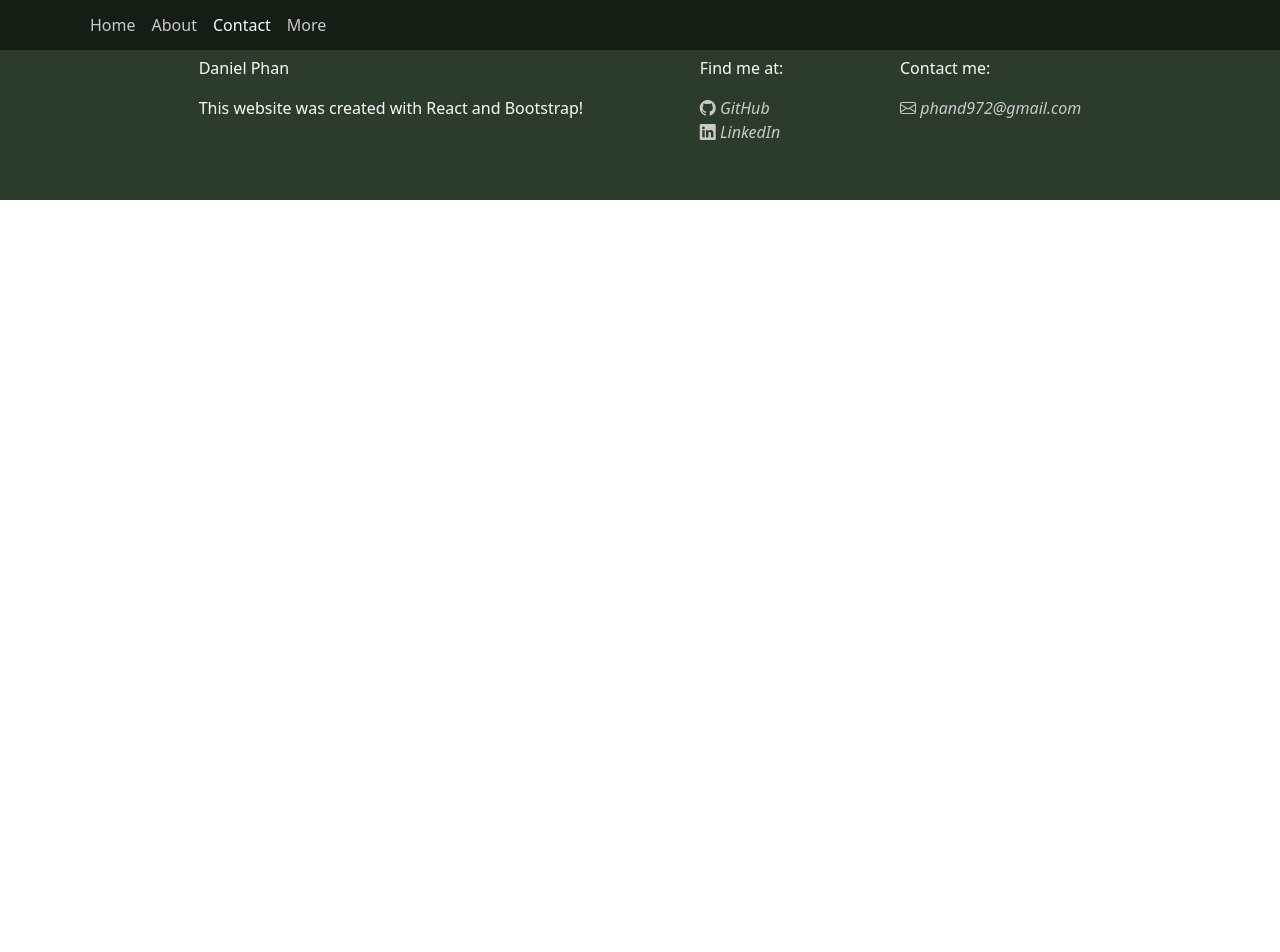
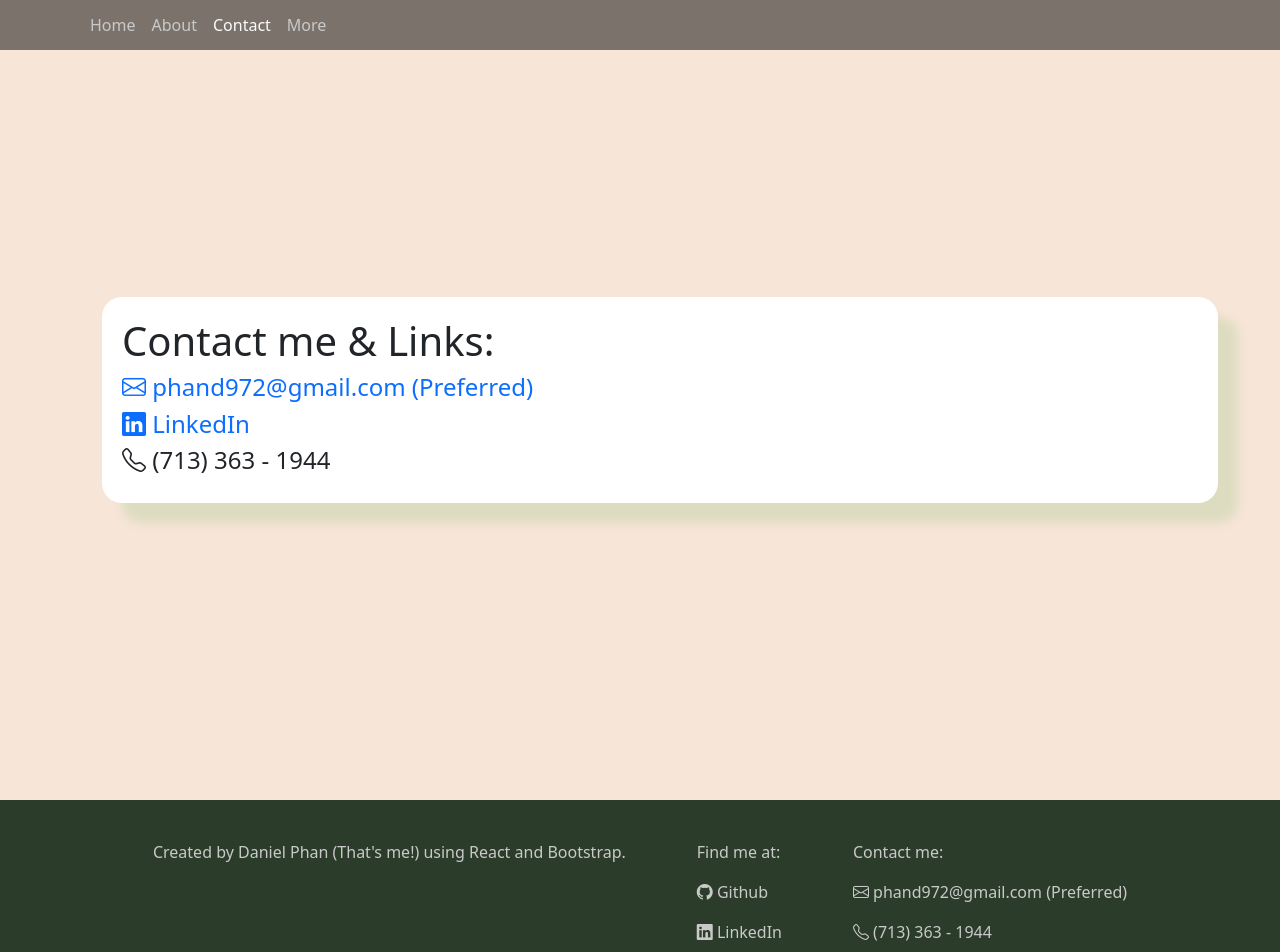
Before and after one commit to dantp0929/dantp0929.github.io, a React (Create React App) app in the folder my-website/: page /contact in a window 1280 px wide. Shown: the top 952 px of the page. Before the commit the page ends 800 px from the top, so only its background shows below. Built offline with nearby package versions, Linux system fonts and the light colour scheme.

Commit message:
fixed warnings

```diff
--- a/my-website/src/App.css
+++ b/my-website/src/App.css
@@ -74,6 +74,18 @@
   color: rgb(65, 65, 65);
 }
 
+.contact {
+  background-color: rgb(247, 229, 215);
+}
+
+.contact .boxed {
+  filter: drop-shadow(20px 20px 4px rgb(221, 220, 192));
+}
+
+.contact h4, .contact a{
+  text-decoration: none;
+}
+
 .item {
   padding: 20px;
   margin: 20px;
@@ -82,8 +94,11 @@
 
 .boxed {
   background-color: rgb(255, 255, 255);
+  border-radius: 20px;
+}
+
+.green .boxed {
   filter: drop-shadow(20px 20px 4px #9fd6b8);
-  border-radius: 20px;
 }
 
 .stack {
@@ -201,7 +216,16 @@ footer a {
   text-decoration: none;
 }
 
+footer p {
+  color: rgb(201, 201, 201);
+}
+
 footer a:hover {
   color: rgb(250, 250, 250);
   transition: 0.4s;
 }
+
+footer p:hover {
+  color: rgb(250, 250, 250);
+  transition: 0.4s;
+}
--- a/my-website/src/assets/helper functions/ScrollToTop.js
+++ b/my-website/src/assets/helper functions/ScrollToTop.js
@@ -5,10 +5,9 @@ export default function ScrollToTop() {
   const { pathname } = useLocation();
 
   useEffect(() => {
-    console.log(pathname);
     setTimeout(function () {
       window.scrollTo(0, 0);
-    }, 2);
+    }, 4);
   }, [pathname]);
 
   return null;
--- a/my-website/src/components/footer.js
+++ b/my-website/src/components/footer.js
@@ -7,23 +7,23 @@ function Footer() {
         <Container>
           <div className="footer-columns">
             <div className="about">
-              <p>Daniel Phan</p>
-              <p>This website was created with React and Bootstrap!</p>
+              <p>Created by Daniel Phan (That's me!) using React and Bootstrap.</p>
             </div>
-            <div className="links">
+            <div className="footer-links">
               <p>Find me at:</p>
               <a href="https://github.com/dantp0929" target="_blank" rel="noreferrer">
-                <i class="bi bi-github"> GitHub </i>
+                <p className="bi bi-github"> Github </p>
               </a>
               <a href="https://www.linkedin.com/in/daniel-phan-006860191/" target="_blank" rel="noreferrer">
-                <i class="bi bi-linkedin"> LinkedIn</i>
+                <p className="bi bi-linkedin"> LinkedIn</p>
               </a>
             </div>
-            <div className="contact">
+            <div className="footer-contact">
               <p>Contact me:</p>
-              <a href="mailto: phand972@gmail.com">
-                <i class="bi bi-envelope"> phand972@gmail.com</i>
+              <a href="mailto:phand972@gmail.com">
+                <p className="bi bi-envelope"> phand972@gmail.com (Preferred)</p>
               </a>
+              <p className="bi bi-telephone"> (713) 363 - 1944</p>
             </div>
           </div>
         </Container>
--- a/my-website/src/components/snippet.js
+++ b/my-website/src/components/snippet.js
@@ -1,5 +1,7 @@
-import React from "react";
+import React, {useEffect} from "react";
 import { Button } from "react-bootstrap";
+
+let instances = 0
 
 /**
  * Props used:
@@ -29,8 +31,8 @@ class Snippet extends React.Component {
               <div className="logos">
                 {
                   this.props.logos ?
-                    this.props.logos.map(function(logo) {
-                      return <img src={logo.source} alt={logo.alt} height={100}></img>
+                    this.props.logos.map(function(logo, index) {
+                      return <img key={`logo${index}`} src={logo.source} alt={logo.alt} height={100}></img>
                     })
                     : <></>
                 }
@@ -38,10 +40,16 @@ class Snippet extends React.Component {
               <div className="buttons">
                 {
                   this.props.buttons ?
-                    this.props.buttons.map(function(button) {
-                      return <a href={button.link} target="_blank" rel="noreferrer">
-                        <Button variant={button.variant}>{button.text}</Button>
-                      </a>
+                    this.props.buttons.map(function(button, index, buttons) {
+                      if (index + 1 === buttons.length) {
+                        return <a key={`button${index}`} href={button.link} target="_blank" rel="noreferrer">
+                          <Button variant={button.variant}>{button.text}</Button>
+                        </a>
+                      } else {
+                        return <a key={`button${index}`} href={button.link} target="_blank" rel="noreferrer" style={{marginRight: '5px'}}>
+                          <Button variant={button.variant}>{button.text}</Button>
+                        </a>
+                      }
                     })
                     : <></>
                 }
--- a/my-website/src/pages/about.js
+++ b/my-website/src/pages/about.js
@@ -88,13 +88,13 @@ function About() {
               {source: require("../assets/logos/Boost logo.png"), alt: "Boost"}
             ]}
             buttons={[
-              {link: "https://hdlresearchlab.com/", text: "HDL's website", variant: "primary"}
+              {link: "https://hdlresearchlab.com/", text: (<p className="bi bi-globe2" style={{margin: '0px'}}> HDL's Website </p>), variant: "primary"}
             ]}
           />
 
           <hr></hr>
 
-          <h1>Projects</h1>
+          <h1>Notable Projects</h1>
           <br></br>
           <h2>Solarbitrage</h2>
           <Snippet
@@ -117,7 +117,8 @@ function About() {
               {source: require("../assets/logos/Firebase logo.png"), alt: "Firebase"}
             ]}
             buttons={[
-              {link: "https://github.com/solarbitrage/solarbitrage", text: (<p class="bi bi-github" style={{margin: '0px'}}> GitHub </p>), variant: "primary"}
+              {link: "https://github.com/solarbitrage/solarbitrage", text: (<p className="bi bi-github" style={{margin: '0px'}}> GitHub </p>), variant: "primary"},
+              {link: "https://www.youtube.com/watch?v=aCBcF_YtlRU", text: (<p className="bi bi-youtube" style={{margin: '0px'}}> Demo </p>), variant: "danger"}
             ]}
           />
           <h2>Reddit Wallpaper Scraper</h2>
@@ -136,11 +137,9 @@ function About() {
               {source: require("../assets/logos/Wallpaper Engine logo.png"), alt: "Wallpaper Engine"},
             ]}
             buttons={[
-              {link: "https://github.com/dantp0929/reddit-wallpaper-finder", text: (<p class="bi bi-github" style={{margin: '0px'}}> GitHub </p>), variant: "primary"}
+              {link: "https://github.com/dantp0929/reddit-wallpaper-finder", text: (<p className="bi bi-github" style={{margin: '0px'}}> GitHub </p>), variant: "primary"}
             ]}
           />
-
-
         </Container>
       </div>
     </div>
--- a/my-website/src/pages/contact.js
+++ b/my-website/src/pages/contact.js
@@ -1,9 +1,29 @@
 import React from "react";
+import { Container } from "react-bootstrap";
 
 function Contact() {
   return (
     <div className="Contact">
+      <div className="section contact center-centric">
+        <Container>
+          <div className="boxed item">
+            <h1>Contact me & Links:</h1>
 
+            <a href="mailto: phand972@gmail.com">
+              <h4 className="bi bi-envelope"> phand972@gmail.com (Preferred)</h4>
+            </a>
+
+            <a href="https://www.linkedin.com/in/daniel-phan-006860191/" target="_blank" rel="noreferrer">
+              <h4 className="bi bi-linkedin"> LinkedIn</h4>
+            </a>
+
+            <h4 className="bi bi-telephone"> (713) 363 - 1944</h4>
+
+          </div>
+
+        </Container>
+
+      </div>
     </div>
   )
 }
--- a/my-website/src/pages/more.js
+++ b/my-website/src/pages/more.js
@@ -1,9 +1,14 @@
 import React from "react";
+import { Container } from "react-bootstrap";
 
 function More() {
   return (
     <div className="More">
-
+      <div className="section center-centric">
+        <Container>
+          <h1>Under Construction</h1>
+        </Container>
+      </div>
     </div>
   )
 }
```
Also changed, not shown: my-website/src/assets/logos/Firebase logo.png.
